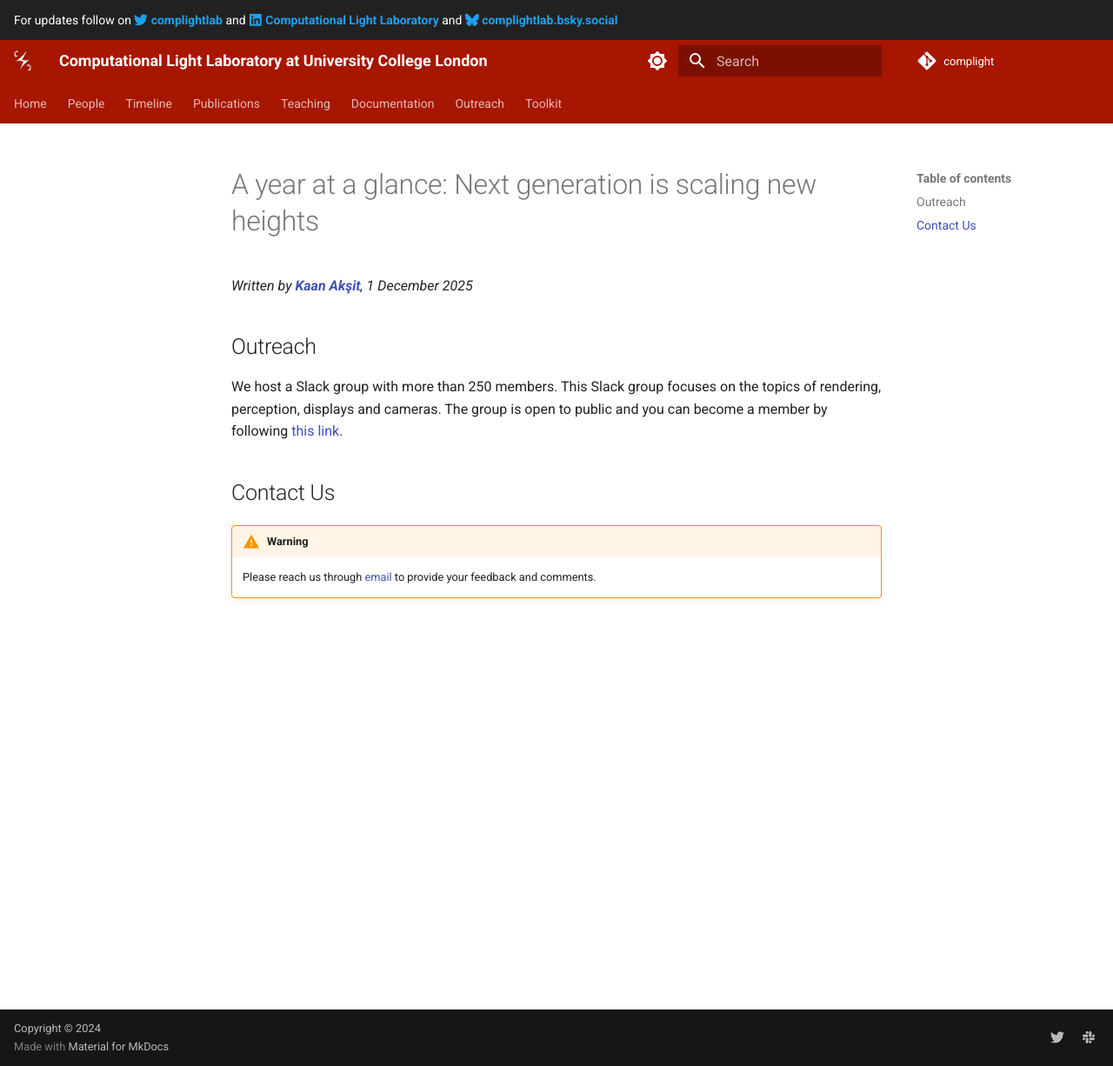
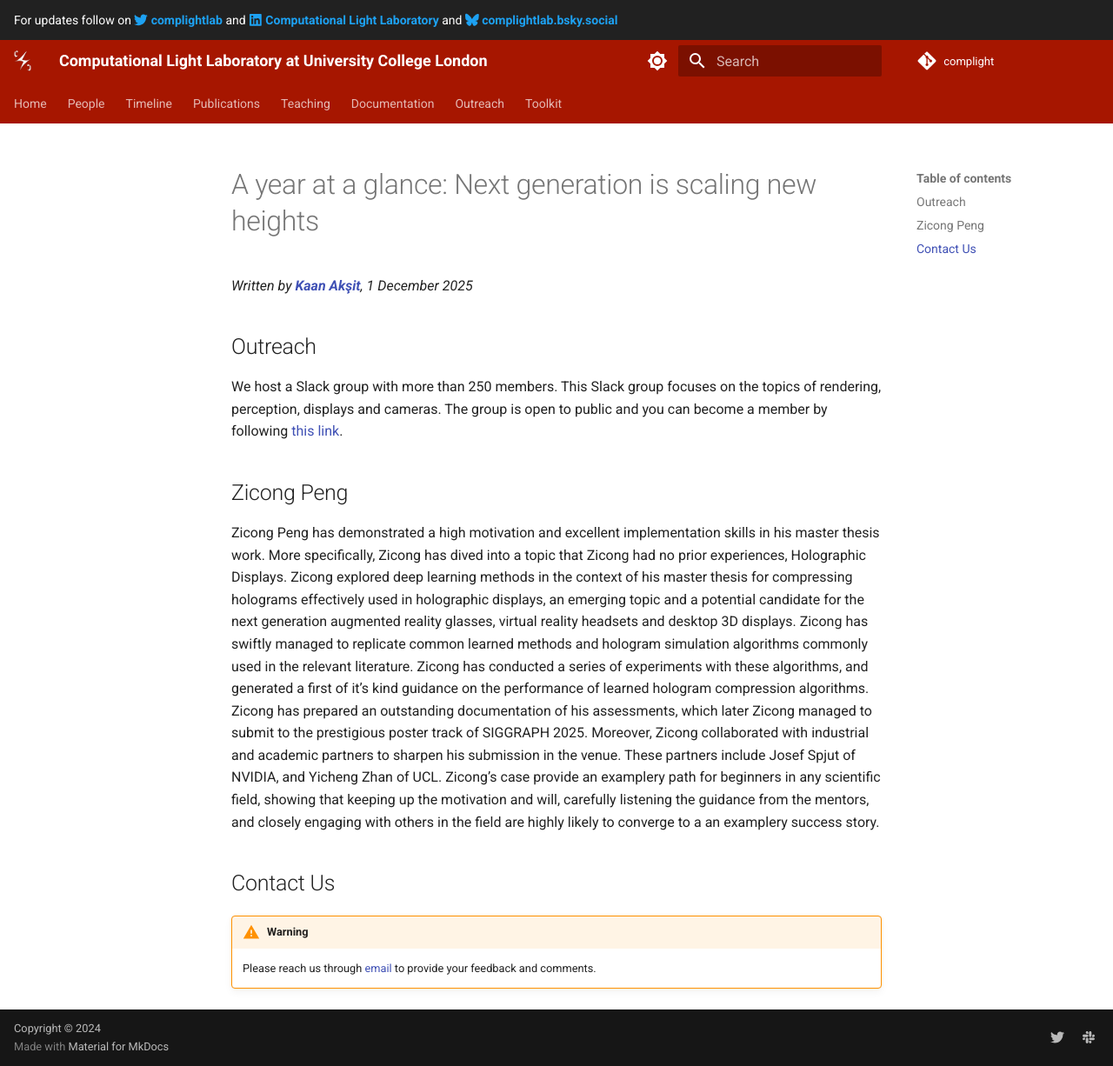
Before and after one commit to complight/complight.github.io, an MkDocs documentation site: the page built from docs/documentation/year_at_a_glance_2025.md, in a window 1280 px wide and 1226 px high. Shown: the whole window at 87% size. Built offline with MkDocs 1.6.1 and Material for MkDocs 9.7.7, drawn with Linux system fonts in a browser that asks for light colours.

Commit message:
Updating a documentation page.

```diff
--- a/docs/documentation/year_at_a_glance_2025.md
+++ b/docs/documentation/year_at_a_glance_2025.md
@@ -9,6 +9,9 @@ This Slack group focuses on the topics of rendering, perception, displays and ca
 The group is open to public and you can become a member by following [this link](../outreach/index.md).
 
 
+## Zicong Peng
+Zicong Peng has demonstrated a high motivation and excellent implementation skills in his master thesis work. More specifically, Zicong has dived into a topic that Zicong had no prior experiences, Holographic Displays. Zicong explored deep learning methods in the context of his master thesis for compressing holograms effectively used in holographic displays, an emerging topic and a potential candidate for the next generation augmented reality glasses, virtual reality headsets and desktop 3D displays. Zicong has swiftly managed to replicate common learned methods and hologram simulation algorithms commonly used in the relevant literature. Zicong has conducted a series of experiments with these algorithms, and generated a first of it’s kind guidance on the performance of learned hologram compression algorithms. Zicong has prepared an outstanding documentation of his assessments, which later Zicong managed to submit to the prestigious poster track of SIGGRAPH 2025. Moreover, Zicong collaborated with industrial and academic partners to sharpen his submission in the venue. These partners include Josef Spjut of NVIDIA, and Yicheng Zhan of UCL. Zicong’s case provide an examplery path for beginners in any scientific field, showing that keeping up the motivation and will, carefully listening the guidance from the mentors, and closely engaging with others in the field are highly likely to converge to a an examplery success story.
+
 ## Contact Us
 !!! Warning
     Please reach us through [email](mailto:kaanaksit@kaanaksit.com) to provide your feedback and comments.
```
